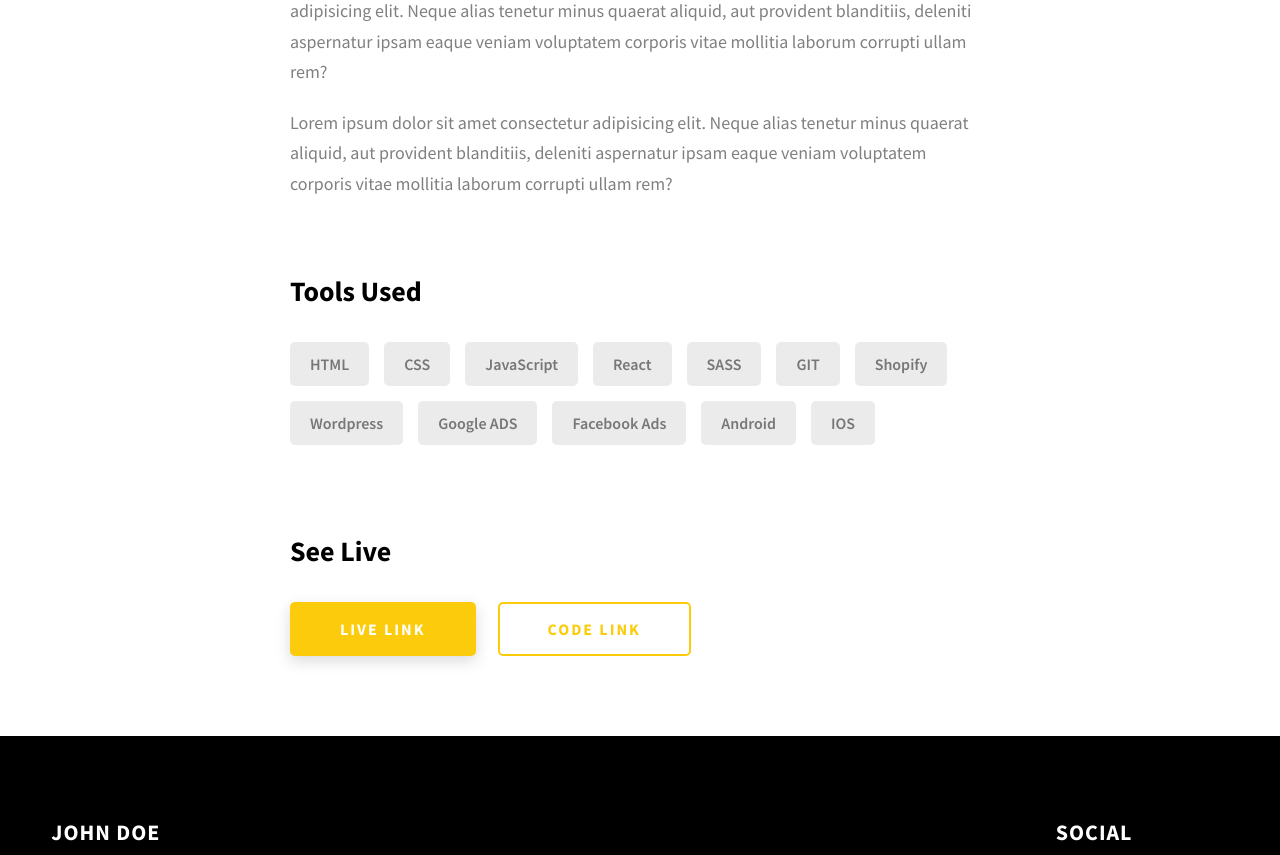
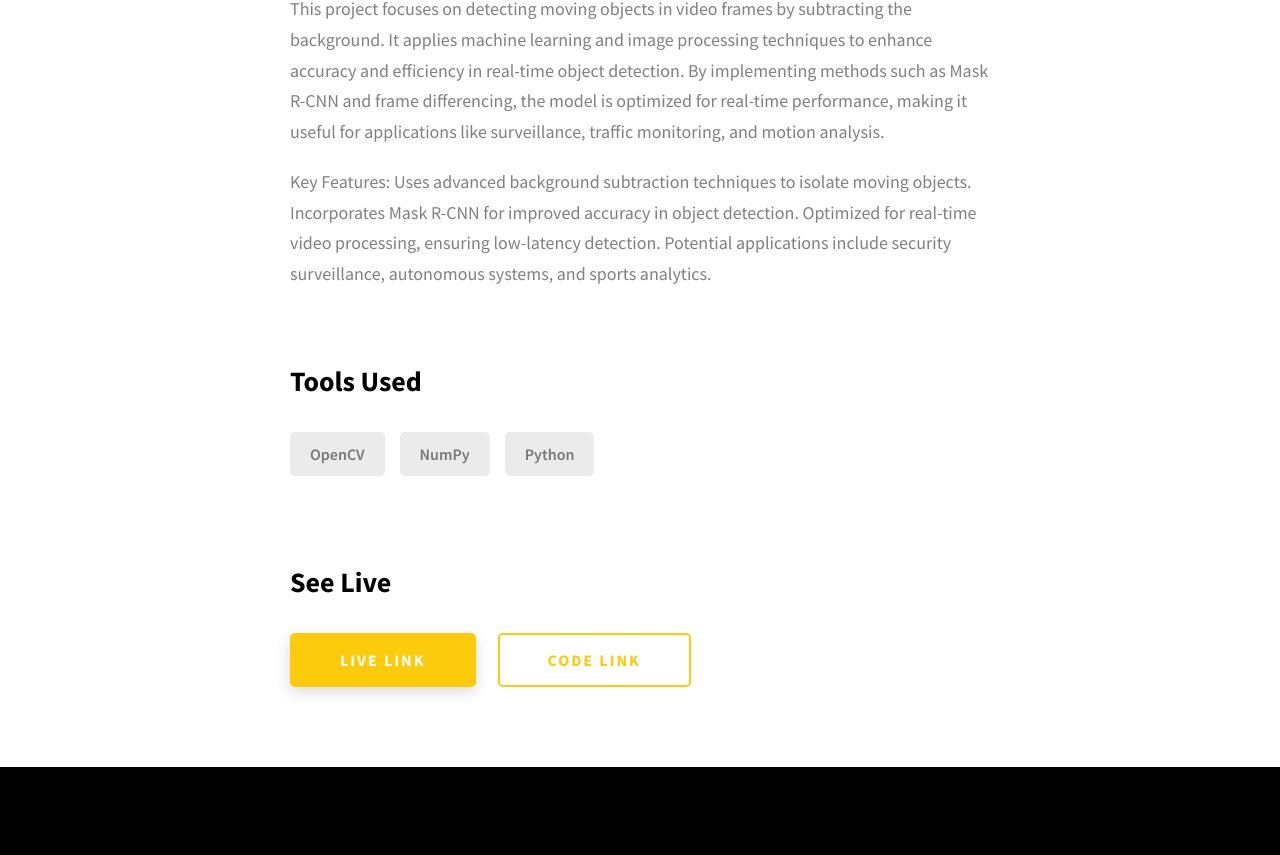
Before and after one commit to agarwal-prakhar/devPortfolio, a website: page project-2.html in a window 1280 px wide. Shown: the part 1573-2428 px from the top of the page. Drawn offline with Linux system fonts and the light colour scheme.

Commit message:
Update project-2.html

```diff
--- a/project-2.html
+++ b/project-2.html
@@ -4,7 +4,7 @@
     <meta charset="UTF-8" />
     <meta name="viewport" content="width=device-width, initial-scale=1.0" />
     <meta http-equiv="X-UA-Compatible" content="ie=edge" />
-    <title>Case Study of Project 2</title>
+    <title>Background Subtraction Application</title>
     <meta name="description" content="Case study page of Project" />
 
     <link rel="stylesheet" href="css/style.css" />
@@ -27,7 +27,7 @@
               class="header__logo-img"
             />
           </div>
-          <span class="header__logo-sub">John Doe</span>
+          <span class="header__logo-sub">Prakhar Agarwal</span>
         </div>
         <div class="header__main">
           <ul class="header__links">
@@ -84,16 +84,14 @@
     </header>
     <section class="project-cs-hero">
       <div class="project-cs-hero__content">
-        <h1 class="heading-primary">Project 2</h1>
+        <h1 class="heading-primary">Vulnerable JavaScript Application</h1>
         <div class="project-cs-hero__info">
           <p class="text-primary">
-            Lorem ipsum dolor sit amet consectetur adipisicing elit. Dignissimos
-            in numquam incidunt earum quaerat cum fuga, atque similique natus
-            nobis sit.
+           Developed machine learning models for detecting moving objects in video frames using methods like mask R-CNN and frame differencing.
           </p>
         </div>
         <div class="project-cs-hero__cta">
-          <a href="#" class="btn btn--bg" target="_blank">Live Link</a>
+          <a href="https://github.com/agarwal-prakhar/Vulnerable-JavaScript-Application" class="btn btn--bg" target="_blank">Live Link</a>
         </div>
       </div>
     </section>
@@ -111,37 +109,27 @@
             <div class="project-details__desc">
               <h3 class="project-details__content-title">Project Overview</h3>
               <p class="project-details__desc-para">
-                Lorem ipsum dolor sit amet consectetur adipisicing elit. Neque
-                alias tenetur minus quaerat aliquid, aut provident blanditiis,
-                deleniti aspernatur ipsam eaque veniam voluptatem corporis vitae
-                mollitia laborum corrupti ullam rem. Lorem ipsum dolor sit amet
-                consectetur adipisicing elit. Neque alias tenetur minus quaerat
-                aliquid, aut provident blanditiis, deleniti aspernatur ipsam
-                eaque veniam voluptatem corporis vitae mollitia laborum corrupti
-                ullam rem?
+This project focuses on detecting moving objects in video frames by subtracting the background.
+It applies machine learning and image processing techniques to enhance accuracy and efficiency in real-time object detection.
+By implementing methods such as Mask R-CNN and frame differencing,
+the model is optimized for real-time performance, making it useful for applications like surveillance, traffic monitoring, and motion analysis.
+
               </p>
               <p class="project-details__desc-para">
-                Lorem ipsum dolor sit amet consectetur adipisicing elit. Neque
-                alias tenetur minus quaerat aliquid, aut provident blanditiis,
-                deleniti aspernatur ipsam eaque veniam voluptatem corporis vitae
-                mollitia laborum corrupti ullam rem?
+        Key Features:
+
+    Uses advanced background subtraction techniques to isolate moving objects.
+    Incorporates Mask R-CNN for improved accuracy in object detection.
+    Optimized for real-time video processing, ensuring low-latency detection.
+    Potential applications include security surveillance, autonomous systems, and sports analytics.
               </p>
             </div>
             <div class="project-details__tools-used">
               <h3 class="project-details__content-title">Tools Used</h3>
               <div class="skills">
-                <div class="skills__skill">HTML</div>
-                <div class="skills__skill">CSS</div>
-                <div class="skills__skill">JavaScript</div>
-                <div class="skills__skill">React</div>
-                <div class="skills__skill">SASS</div>
-                <div class="skills__skill">GIT</div>
-                <div class="skills__skill">Shopify</div>
-                <div class="skills__skill">Wordpress</div>
-                <div class="skills__skill">Google ADS</div>
-                <div class="skills__skill">Facebook Ads</div>
-                <div class="skills__skill">Android</div>
-                <div class="skills__skill">IOS</div>
+                <div class="skills__skill">OpenCV</div>
+                <div class="skills__skill">NumPy</div>
+                <div class="skills__skill">Python</div>
               </div>
             </div>
             <div class="project-details__links">
@@ -153,7 +141,7 @@
                 >Live Link</a
               >
               <a
-                href="#"
+                href="https://github.com/agarwal-prakhar/Background-Subtraction-Application"
                 class="btn btn--med btn--theme-inv project-details__links-btn"
                 target="_blank"
                 >Code Link</a
@@ -209,18 +197,17 @@
             </div>
           </div>
           <div class="main-footer__row main-footer__row-2">
-            <h4 class="heading heading-sm text-lt">John Doe</h4>
+            <h4 class="heading heading-sm text-lt">Prakhar Agarwal</h4>
             <p class="main-footer__short-desc">
-              Lorem ipsum dolor sit amet consectetur adipisicing elit facilis
-              tempora explicabo quae quod deserunt
+ An Application Security Engineer and Developer enhancing the security of web and mobile applications while building innovative AI-driven solutions
             </p>
           </div>
         </div>
 
         <div class="main-footer__lower">
-          &copy; Copyright 2021. Made by
-          <a rel="noreferrer" target="_blank" href="https://rammaheshwari.com"
-            >Ram Maheshwari</a
+          &copy; Copyright 2025. Made by
+          <a rel="noreferrer" target="_blank" href="https://prakharagarwal.com"
+            >Prakhar Agarwal</a
           >
         </div>
       </div>
```
